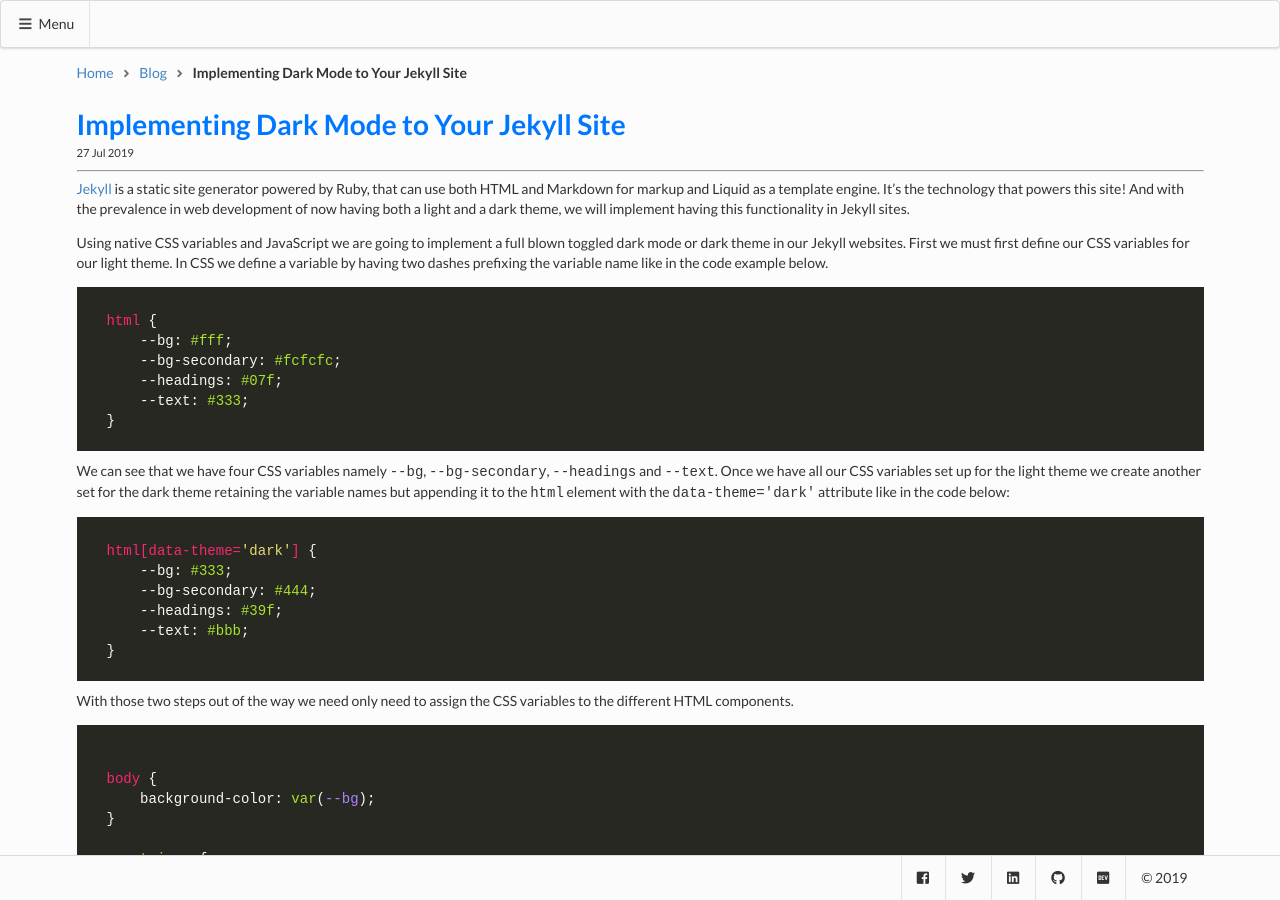
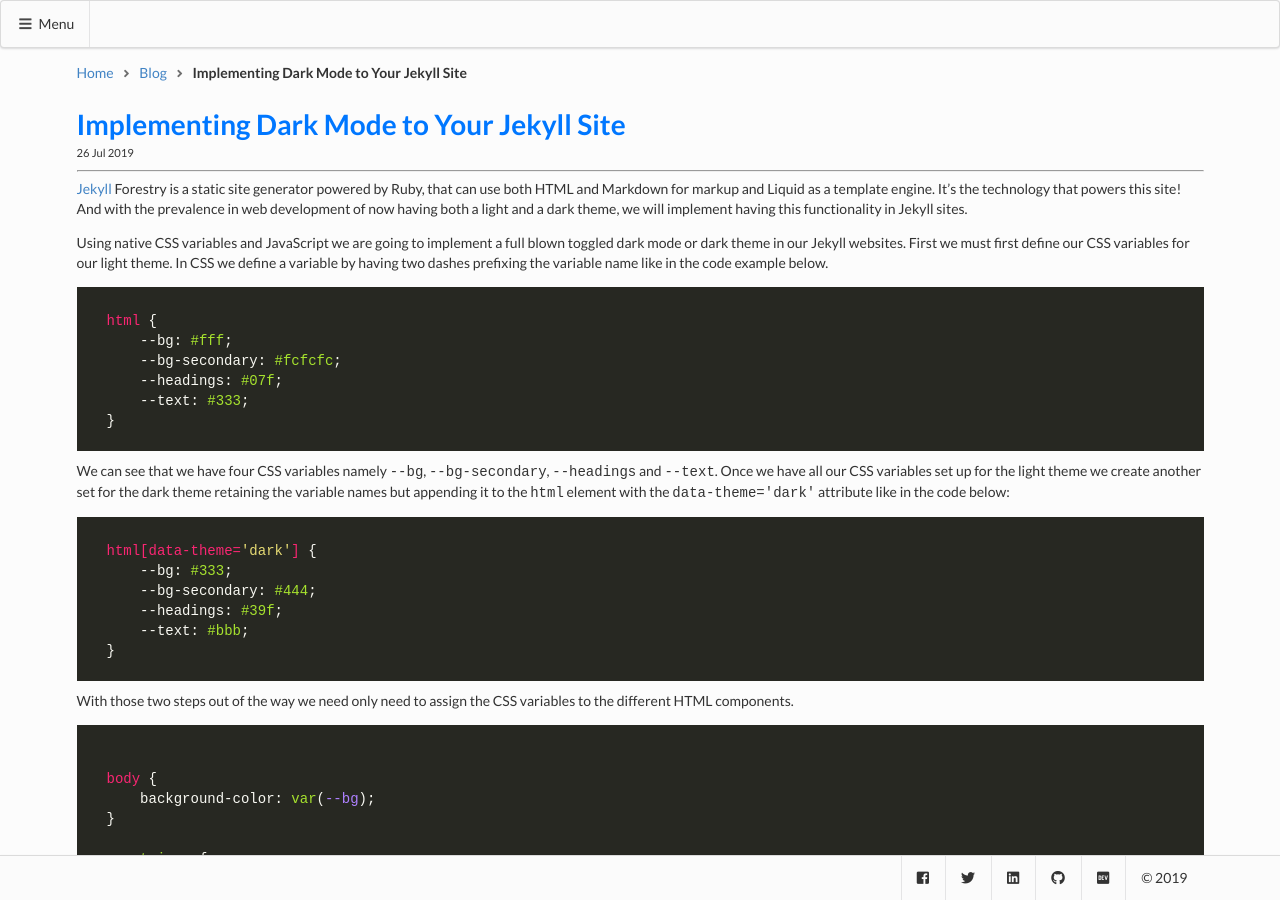
Before and after one commit to tripeersyou/francisoliverdev, a Jekyll site: the page built from _posts/2019-07-27-dark-mode-in-jekyll.md, in a window 1280 px wide and 900 px high. Built offline with Jekyll 4.4.1, drawn with Linux system fonts in a browser that asks for light colours; nearby versions of some CDN libraries; comment, search, counter and statistics services are not loaded.

Commit message:
Update from Forestry.io foavancena@gmail.com updated _posts/2019-07-27-dark-mode-in-jekyll.md

````diff
--- a/_posts/2019-07-27-dark-mode-in-jekyll.md
+++ b/_posts/2019-07-27-dark-mode-in-jekyll.md
@@ -1,16 +1,15 @@
 ---
 layout: post
-title: "Implementing Dark Mode to Your Jekyll Site"
-date: 2019-07-27
-author: "Francis Avanceña"
+title: Implementing Dark Mode to Your Jekyll Site
+date: 2019-07-26 16:00:00 +0000
+author: Francis Avanceña
 tags: jekyll, ruby, css, javascript
 cover_image:
+
 ---
-
-<a href="https://jekyllrb.com" target="_blank">Jekyll</a> is a static site generator powered by Ruby, that can use both HTML and Markdown for markup and Liquid as a template engine. It's the technology that powers this site! And with the prevalence in web development of now having both a light and a dark theme, we will implement having this functionality in Jekyll sites.
+<a href="https://jekyllrb.com" target="_blank">Jekyll</a>  Forestry is a static site generator powered by Ruby, that can use both HTML and Markdown for markup and Liquid as a template engine. It's the technology that powers this site! And with the prevalence in web development of now having both a light and a dark theme, we will implement having this functionality in Jekyll sites.
 
 Using native CSS variables and JavaScript we are going to implement a full blown toggled dark mode or dark theme in our Jekyll websites. First we must first define our CSS variables for our light theme. In CSS we define a variable by having two dashes prefixing the variable name like in the code example below.
-
 
 ```css
 html {
@@ -147,6 +146,7 @@
 ```
 
 In adding turbolinks we have to edit our JavaScript file, since we said that we want the code to run when `'DOMContentLoaded'` event has been triggered but due to turbolinks when we navigate our pages this event does not trigger thus leaving our code unable to execute. We must change the event handler to a turbolinks event namely the `'turbolinks:load'` event provided in the turbolinks documentation. Now our JavaScript file should look like the example below.
+
 ``` js
 document.addEventListener('turbolinks:load', themeChange);
 
````
